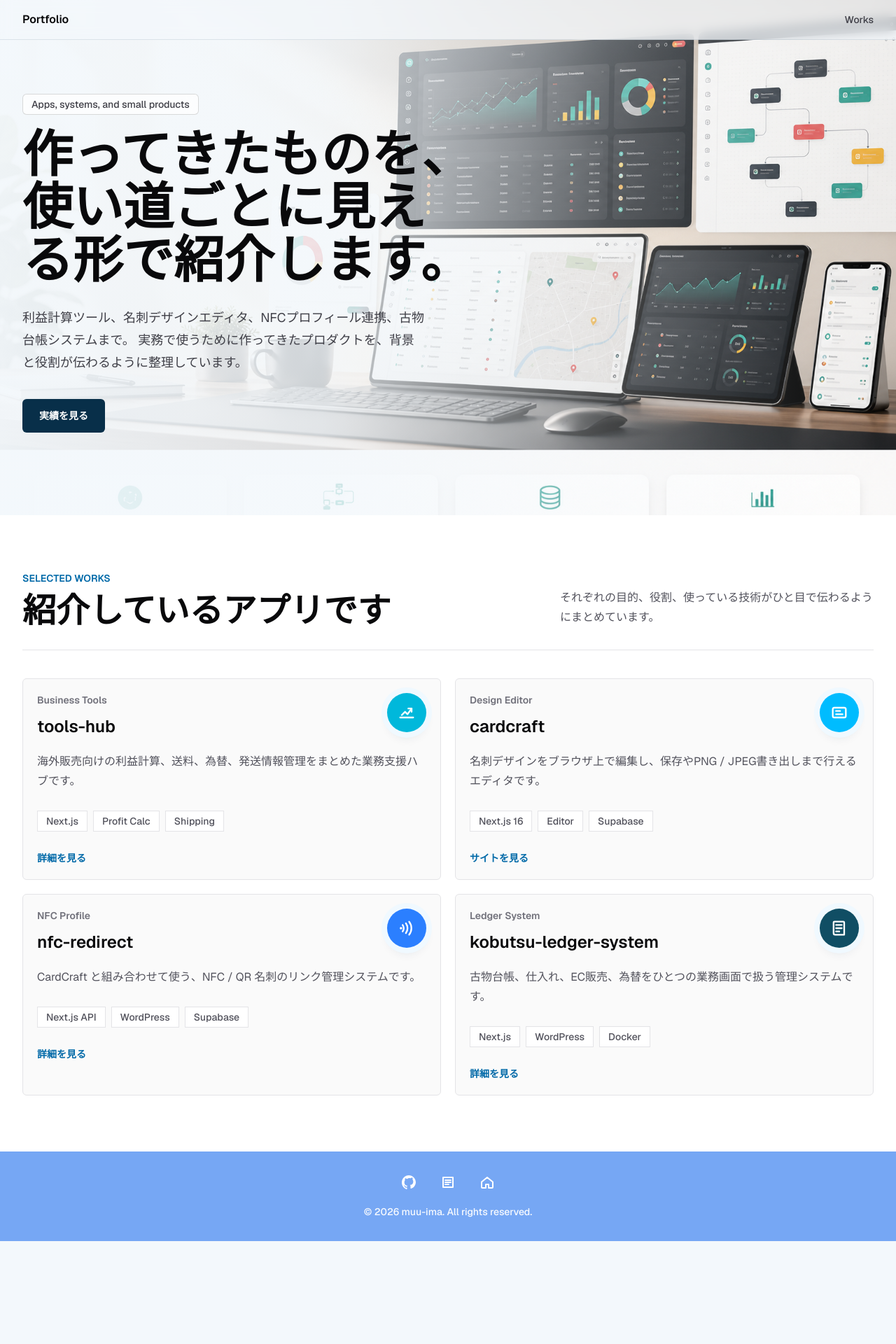
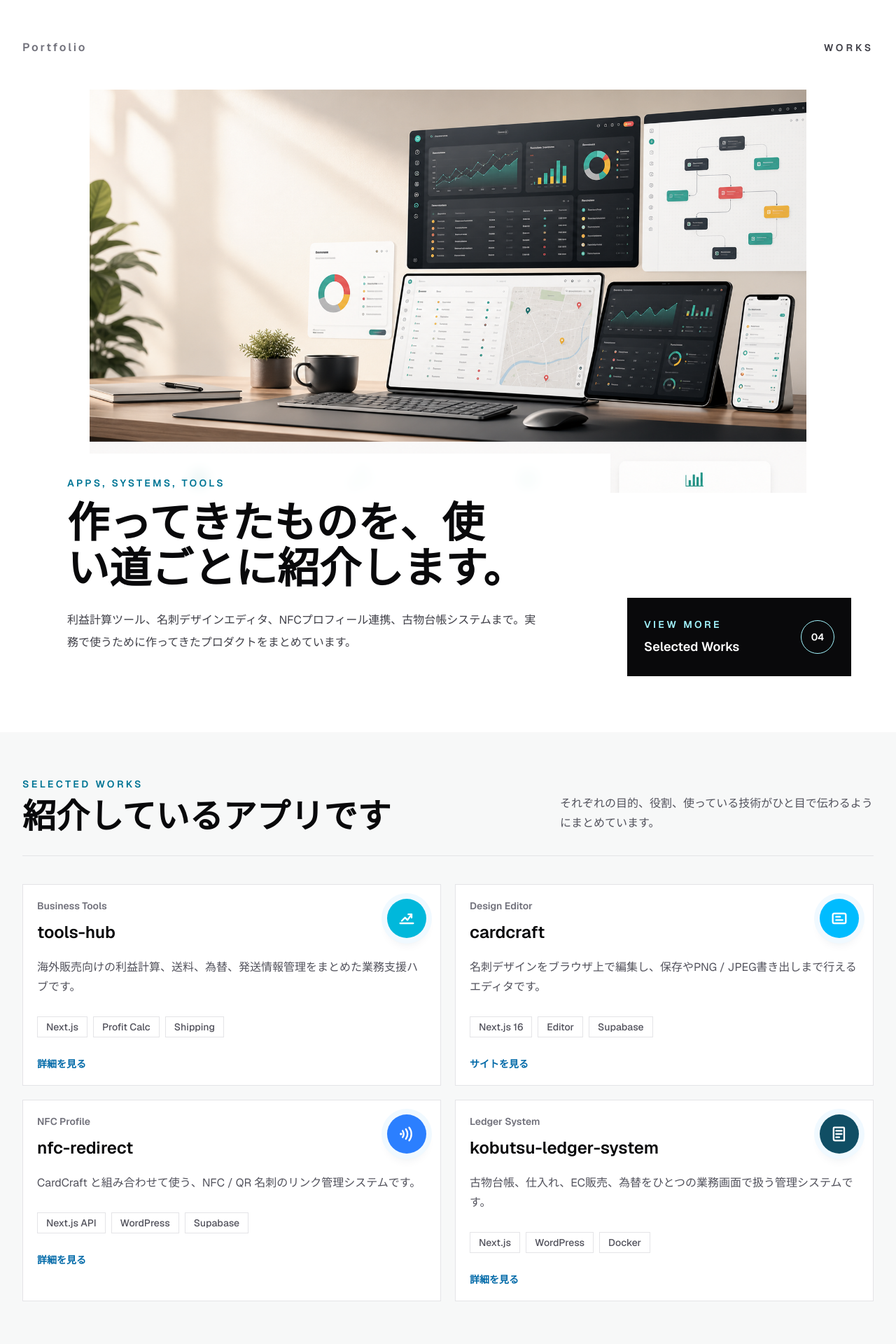
Before and after one commit to muu-ima/portfolio, a Next.js app: page / in a window 1280 px wide. Shown: the top 1920 px of the page at 70% size. Before the commit the page ends 1773 px from the top, so only its background shows below. Built offline with nearby package versions, Linux system fonts and the light colour scheme.

Commit message:
Refresh portfolio top layout

```diff
--- a/app/components/SiteFooter.tsx
+++ b/app/components/SiteFooter.tsx
@@ -46,21 +46,27 @@ const socialLinks = [
 
 export default function SiteFooter() {
   return (
-    <footer className="bg-[#76a7f4] px-5 py-8 text-white sm:px-8">
-      <div className="mx-auto flex max-w-7xl flex-col items-center gap-5 text-center">
+    <footer className="border-t border-zinc-200 bg-white px-5 py-10 text-zinc-950 sm:px-8">
+      <div className="mx-auto flex max-w-7xl flex-col items-center gap-7 text-center">
+        <div>
+          <p className="text-xl font-semibold tracking-[0.18em] text-zinc-500">muu-ima</p>
+          <p className="mt-2 text-xs font-medium uppercase tracking-[0.24em] text-zinc-400">
+            Apps and systems
+          </p>
+        </div>
         <div className="flex items-center justify-center gap-8">
           {socialLinks.map((link) => (
             <a
               key={link.label}
               href={link.href}
               aria-label={link.label}
-              className="text-white transition hover:-translate-y-0.5 hover:text-sky-950"
+              className="text-zinc-950 transition hover:-translate-y-0.5 hover:text-cyan-700"
             >
               {link.icon}
             </a>
           ))}
         </div>
-        <p className="text-sm font-medium text-white/95">
+        <p className="text-sm font-medium text-zinc-500">
           © 2026 muu-ima. All rights reserved.
         </p>
       </div>
--- a/app/page.tsx
+++ b/app/page.tsx
@@ -124,59 +124,66 @@ const works = [
 
 export default function Home() {
   return (
-    <main className="min-h-screen bg-[#f3f8fc] text-zinc-950">
-      <section className="relative min-h-[92vh] overflow-hidden">
+    <main className="min-h-screen bg-white text-zinc-950">
+      <section className="relative overflow-hidden px-5 pb-20 pt-8 sm:px-8">
+        <nav className="mx-auto flex max-w-7xl items-center justify-between py-6 text-sm font-semibold uppercase tracking-[0.28em] text-zinc-700">
+          <a href="#" className="text-base normal-case tracking-[0.18em] text-zinc-500">
+            Portfolio
+          </a>
+          <a href="#works" className="transition hover:text-cyan-700">
+            Works
+          </a>
+        </nav>
+
+        <div className="relative mx-auto max-w-7xl pt-6">
+          <div className="relative z-10 mx-auto max-w-5xl overflow-hidden bg-[#d8f2ee]">
+            <div className="relative aspect-[16/9]">
               <Image
                 src="/portfolio-hero.png"
                 alt="複数のアプリ画面が並ぶポートフォリオのビジュアル"
                 fill
                 priority
-          sizes="100vw"
+                sizes="(max-width: 1024px) 100vw, 1024px"
                 className="object-cover object-center"
               />
-        <div className="absolute inset-0 bg-[linear-gradient(90deg,rgba(243,248,252,0.97)_0%,rgba(243,248,252,0.84)_36%,rgba(243,248,252,0.28)_68%,rgba(243,248,252,0)_100%)]" />
-        <div className="absolute inset-x-0 top-0 z-10 border-b border-sky-950/10 bg-[#f3f8fc]/76 backdrop-blur">
-          <nav className="mx-auto flex max-w-7xl items-center justify-between px-5 py-4 text-sm font-medium sm:px-8">
-            <a href="#" className="text-base font-semibold">
-              Portfolio
-            </a>
-            <div className="flex items-center gap-5 text-zinc-700">
-              <a href="#works" className="transition hover:text-zinc-950">
-                Works
-              </a>
             </div>
-          </nav>
           </div>
 
-        <div className="relative z-10 mx-auto flex min-h-[92vh] max-w-7xl items-center px-5 pb-24 pt-28 sm:px-8">
-          <div className="max-w-2xl">
-            <p className="mb-5 inline-flex rounded-md border border-zinc-950/15 bg-white/75 px-3 py-1 text-sm font-medium text-zinc-700 backdrop-blur">
-              Apps, systems, and small products
+          <div className="relative z-20 mx-auto -mt-14 grid max-w-6xl gap-6 lg:grid-cols-[1fr_20rem] lg:items-end">
+            <div className="bg-white/92 p-6 backdrop-blur sm:p-8">
+              <p className="text-sm font-semibold uppercase tracking-[0.24em] text-cyan-700">
+                Apps, Systems, Tools
               </p>
-            <h1 className="text-5xl font-semibold leading-[1.05] tracking-normal text-zinc-950 sm:text-7xl">
-              作ってきたものを、使い道ごとに見える形で紹介します。
+              <h1 className="mt-4 max-w-3xl text-4xl font-semibold leading-[1.08] tracking-normal text-zinc-950 sm:text-6xl">
+                作ってきたものを、使い道ごとに紹介します。
               </h1>
-            <p className="mt-7 max-w-xl text-lg leading-8 text-zinc-700">
-              利益計算ツール、名刺デザインエディタ、NFCプロフィール連携、古物台帳システムまで。
-              実務で使うために作ってきたプロダクトを、背景と役割が伝わるように整理しています。
+              <p className="mt-6 max-w-2xl text-base leading-8 text-zinc-700">
+                利益計算ツール、名刺デザインエディタ、NFCプロフィール連携、古物台帳システムまで。実務で使うために作ってきたプロダクトをまとめています。
               </p>
-            <div className="mt-9 flex flex-col gap-3 sm:flex-row">
+            </div>
             <a
               href="#works"
-                className="inline-flex h-12 items-center justify-center rounded-md bg-[#082f49] px-6 text-sm font-semibold text-white transition hover:bg-[#0c4a6e]"
+              className="flex min-h-28 items-center justify-between bg-zinc-950 px-6 py-5 text-white transition hover:bg-cyan-950"
             >
-                実績を見る
+              <span>
+                <span className="block text-sm font-semibold uppercase tracking-[0.24em] text-cyan-200">
+                  View More
+                </span>
+                <span className="mt-2 block text-lg font-semibold">Selected Works</span>
+              </span>
+              <span className="flex h-12 w-12 items-center justify-center rounded-full border border-cyan-200 text-sm font-semibold">
+                04
+              </span>
             </a>
-            </div>
           </div>
         </div>
       </section>
 
-      <section id="works" className="bg-white px-5 py-20 sm:px-8">
+      <section id="works" className="bg-[#f7f8f8] px-5 py-16 sm:px-8">
         <div className="mx-auto max-w-7xl">
           <div className="flex flex-col justify-between gap-6 border-b border-zinc-200 pb-8 sm:flex-row sm:items-end">
             <div>
-              <p className="text-sm font-semibold uppercase tracking-normal text-sky-700">
+              <p className="text-sm font-semibold uppercase tracking-[0.24em] text-cyan-700">
                 Selected Works
               </p>
               <h2 className="mt-3 text-3xl font-semibold tracking-normal sm:text-5xl">
@@ -230,7 +237,7 @@ export default function Home() {
                 return (
                   <article
                     key={work.title}
-                    className="group rounded-md border border-zinc-200 bg-zinc-50 p-5 transition hover:-translate-y-1 hover:border-zinc-300 hover:bg-white hover:shadow-xl hover:shadow-zinc-950/5"
+                    className="group border border-zinc-200 bg-white p-5 transition hover:-translate-y-1 hover:border-zinc-300 hover:shadow-xl hover:shadow-zinc-950/5"
                   >
                     {cardContent}
                   </article>
@@ -243,7 +250,7 @@ export default function Home() {
                   href={work.href}
                   target="_blank"
                   rel="noopener noreferrer"
-                  className="group rounded-md border border-zinc-200 bg-zinc-50 p-5 transition hover:-translate-y-1 hover:border-zinc-300 hover:bg-white hover:shadow-xl hover:shadow-zinc-950/5"
+                  className="group border border-zinc-200 bg-white p-5 transition hover:-translate-y-1 hover:border-zinc-300 hover:shadow-xl hover:shadow-zinc-950/5"
                 >
                   {cardContent}
                 </a>
@@ -251,7 +258,7 @@ export default function Home() {
                 <Link
                   key={work.title}
                   href={work.href}
-                  className="group rounded-md border border-zinc-200 bg-zinc-50 p-5 transition hover:-translate-y-1 hover:border-zinc-300 hover:bg-white hover:shadow-xl hover:shadow-zinc-950/5"
+                  className="group border border-zinc-200 bg-white p-5 transition hover:-translate-y-1 hover:border-zinc-300 hover:shadow-xl hover:shadow-zinc-950/5"
                 >
                   {cardContent}
                 </Link>
--- a/app/works/kobutsu-ledger-system/page.tsx
+++ b/app/works/kobutsu-ledger-system/page.tsx
@@ -143,12 +143,12 @@ export default function KobutsuLedgerSystemPage() {
               <p className="text-sm font-semibold uppercase tracking-normal text-cyan-200">
                 Screenshots
               </p>
-              <h2 className="mt-3 text-3xl font-semibold tracking-normal sm:text-5xl">
-                触れるところまで作った管理画面です
-              </h2>
+              <h2 className="mt-3 text-2xl font-semibold tracking-normal sm:text-5xl">
+                管理画面について
+                           </h2>
             </div>
             <p className="max-w-md text-base leading-7 text-zinc-300">
-              WordPress 管理画面をベースに、古物台帳、EC販売、為替、CSV取込を同じ業務導線で扱えるところまで整理しています。
+              古物台帳、EC販売、為替、CSV取込を同じ導線で扱えるように整理しています。
             </p>
           </div>
 
@@ -162,8 +162,8 @@ export default function KobutsuLedgerSystemPage() {
             <p className="text-sm font-semibold uppercase tracking-normal text-sky-700">
               What It Handles
             </p>
-            <h2 className="mt-3 text-3xl font-semibold tracking-normal sm:text-5xl">
-              台帳とEC販売のつながりを、画面の中で追えるようにしています。
+            <h2 className="mt-3 text-2xl font-semibold tracking-normal sm:text-5xl">
+              台帳とEC販売をつなげています。
             </h2>
           </div>
           <div className="grid gap-3">
@@ -183,8 +183,8 @@ export default function KobutsuLedgerSystemPage() {
             <p className="text-sm font-semibold uppercase tracking-normal text-cyan-700">
               Architecture
             </p>
-            <h2 className="mt-3 text-3xl font-semibold tracking-normal sm:text-5xl">
-              WordPress を、業務データの置き場として使っています。
+            <h2 className="mt-3 text-2xl font-semibold tracking-normal sm:text-5xl">
+              WordPressをデータの置き場として活用。
             </h2>
           </div>
           <div className="grid gap-3">
```
Lines whose indentation alone changed are shown as unchanged.
